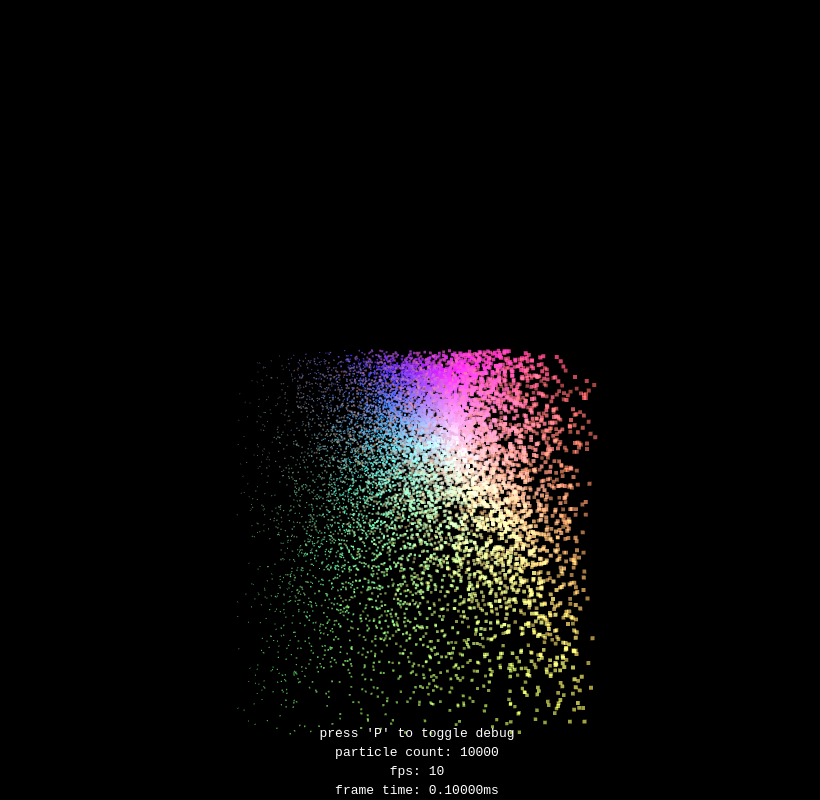
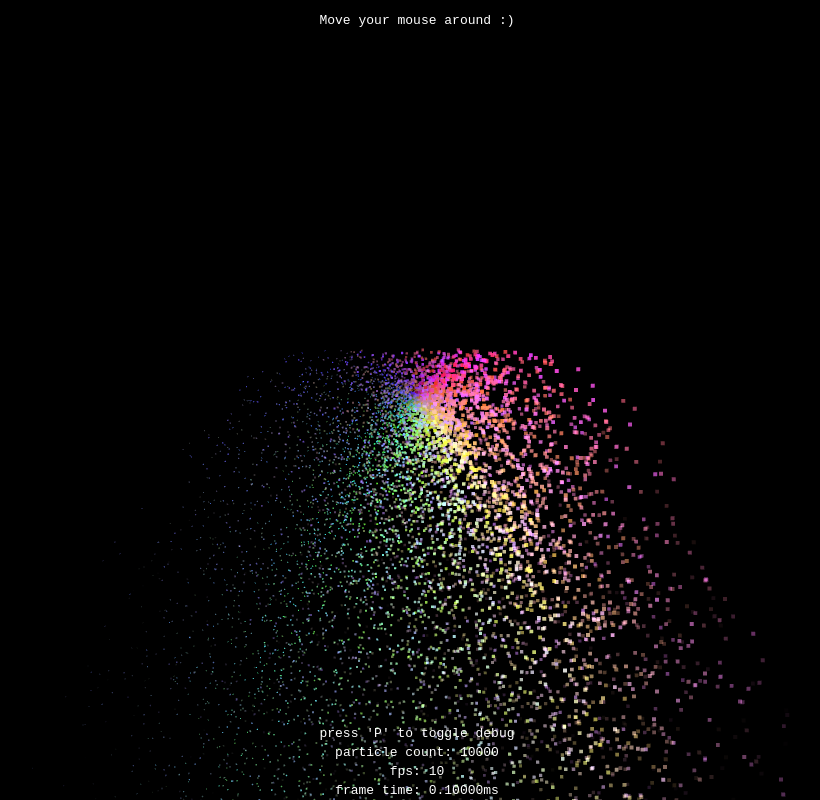
Before and after one commit to rxn7/particle_sim, a website with bundled scripts: page static/index.html in a window 1280 px wide. Shown: the whole page, without its empty margins (223-1043 px from the left). Built offline with nearby package versions, Linux system fonts and the light colour scheme; animation ran at ten frames a second.

Commit message:
Minor changes

```diff
--- a/package.json
+++ b/package.json
@@ -2,9 +2,6 @@
   "name": "particle_sim",
   "version": "1.0.0",
   "description": "Particle simulator written in TypeScript running in browser using WebGL2",
-  "devDependencies": {
-    "typescript": "^4.8.4"
-  },
   "repository": {
     "type": "git",
     "url": "git+https://github.com/rxtthin/particle_sim.git"
--- a/src/main.ts
+++ b/src/main.ts
@@ -13,6 +13,7 @@ function init(): void {
 	gl.enable(gl.BLEND)
 	gl.blendFunc(gl.SRC_ALPHA, gl.ONE_MINUS_SRC_ALPHA)
 
+	gl.uniform1i(shaders.particleShaderProgram.uniforms.init, 1);
 	updateSize()
 	requestAnimationFrame(animationFrame)
 }
@@ -29,6 +30,7 @@ function update(timeStamp: DOMHighResTimeStamp): void {
 
 	Debug.update({ timeDelta: timeDelta, particleCount: PARTICLE_COUNT })
 
+	console.log(timeStamp);
 	gl.uniform1i(shaders.particleShaderProgram.uniforms.time, timeStamp * 1000)
 	gl.uniform1f(shaders.particleShaderProgram.uniforms.timeDelta, timeDelta)
 	gl.uniformMatrix4fv(shaders.particleShaderProgram.uniforms.projectionMatrix, false, camera.getProjectionMatrixValues())
@@ -39,6 +41,8 @@ function draw(): void {
 	gl.clear(gl.COLOR_BUFFER_BIT)
 
 	particleSystem.draw()
+
+	gl.uniform1i(shaders.particleShaderProgram.uniforms.init, 0);
 }
 
 function updateSize(): void {
--- a/src/resources/shaders/particleShaderProgram.ts
+++ b/src/resources/shaders/particleShaderProgram.ts
@@ -11,7 +11,7 @@ export class ParticleShaderProgram extends ShaderProgram {
 			time: this.getUniformLocation('u_time'),
 			origin: this.getUniformLocation('u_origin'),
 			projectionMatrix: this.getUniformLocation('u_projMatrix'),
-			random: this.getUniformLocation('u_random'),
+			init: this.getUniformLocation('u_init'),
 		}
 	}
 }
@@ -32,8 +32,8 @@ const PARTICLE_VERTEX_SHADER: string = /*glsl*/ `${GLSL_VERSION}
     layout(location=4) in float a_lifeTime;
     layout(location=5) in float a_maxLifeTime;
 
-    uniform float u_random;
     uniform float u_timeDelta;
+    uniform int u_init;
     uniform int u_time;
     uniform vec2 u_origin;
     uniform mat4 u_projMatrix;
@@ -47,7 +47,7 @@ const PARTICLE_VERTEX_SHADER: string = /*glsl*/ `${GLSL_VERSION}
     out float v_lifeRatio;
 
     void main(void) {
-        if(a_lifeTime >= a_maxLifeTime || a_lifeTime == 0.0) {
+        if(a_lifeTime >= a_maxLifeTime || u_init == 1) {
             float r = randf(uint(u_time * gl_VertexID));
             float r2 = randf(uint(gl_VertexID*4));
             float r3 = randf(uint(gl_VertexID*8));
@@ -57,7 +57,11 @@ const PARTICLE_VERTEX_SHADER: string = /*glsl*/ `${GLSL_VERSION}
             v_radius = 1.0 + r * 3.0;
             v_color = vec3(r, r2, r3);
             v_maxLifeTime = 3.0 + r3 * 1.5;
-            v_lifeTime = 0.0;
+
+            if(u_init == 1)
+                v_lifeTime = v_maxLifeTime * r;
+            else
+                v_lifeTime = 0.0;
         } else {
             v_position = a_position;
             v_velocity = a_velocity;
--- a/static/index.html
+++ b/static/index.html
@@ -9,6 +9,7 @@
 	</head>
 	<body>
 		<canvas id="canvas"></canvas>
+		<p id="instructions">Move your mouse around :)</p>
 		<div id="debug">
 			<p>press 'P' to toggle debug</p>
 			<p id="debug-particle-count">particle count: 999</p>
```
Also changed, not shown: 3 other files.
